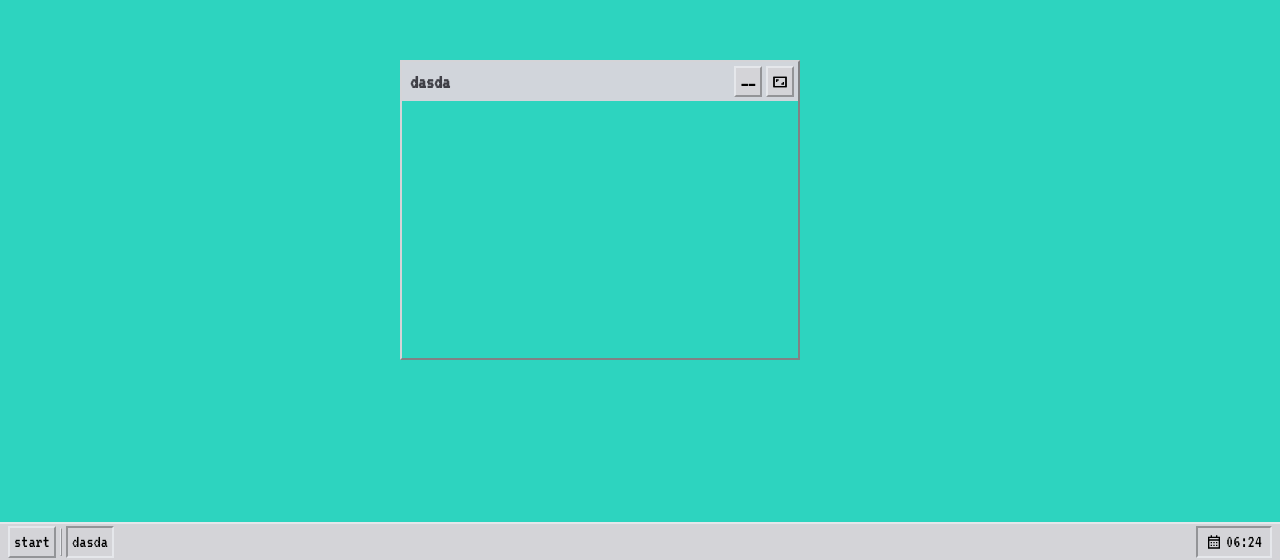
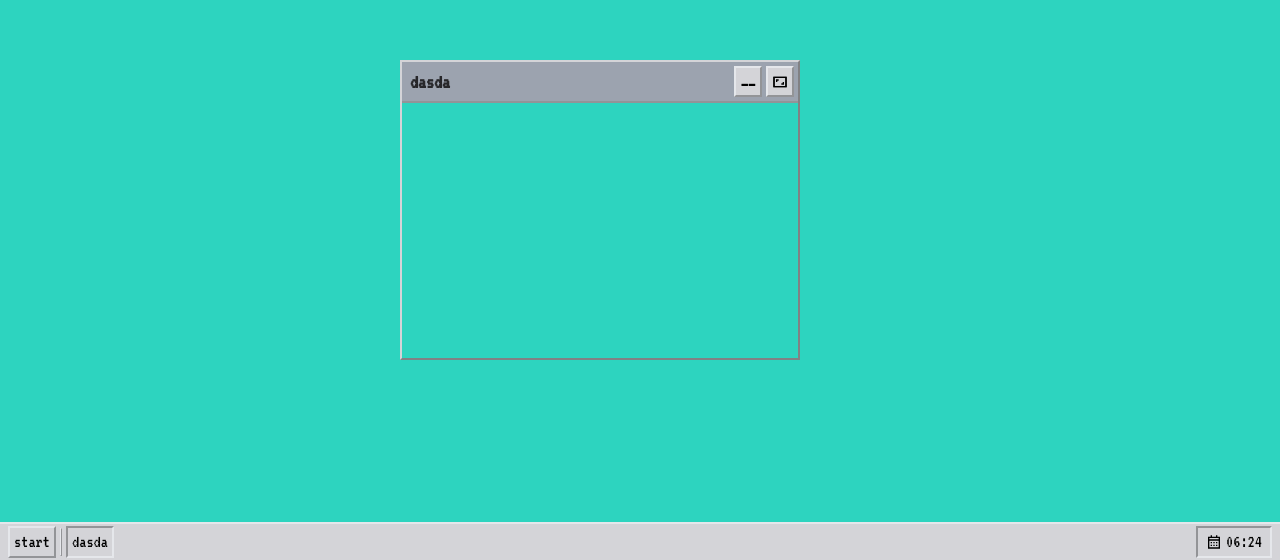
Before and after one commit to bieniucieniu/desktop-website, a Next.js app: page / in a window 1280 px wide. Shown: the part 240-800 px from the top of the page. Built offline with nearby package versions, Linux system fonts and the light colour scheme.

Commit message:
fix type

```diff
--- a/components/ui/Window.tsx
+++ b/components/ui/Window.tsx
@@ -121,10 +121,10 @@ export function Window({
   asChild = false,
   onClose,
   onPointerDown,
-  customId,
+  customId = undefined,
   ...props
 }: HTMLMotionProps<"div"> & {
-  customId: string
+  customId?: string
   name: string
   defaultOpen?: boolean
   defaultFullScreen?: boolean
@@ -230,12 +230,12 @@ export function Window({
     >
       <nav
         className={twMerge(
-          "flex select-none flex-row justify-between items-center w-full bg-gray-300",
+          "flex select-none flex-row justify-between items-center w-full border-outset border-b-2 bg-gray-400",
           className
         )}
         onPointerDown={(e) => dragControlls.start(e)}
       >
-        <h3 className="text-zinc-700 pl-2 text-xl font-bold">{name}</h3>
+        <h3 className="text-zinc-800 pl-2 text-xl font-bold">{name}</h3>
         <section className="flex gap-x-1 pr-1 py-1">
           <Button
             className="border-2 border-outset font-bold w-[28px]"
```
